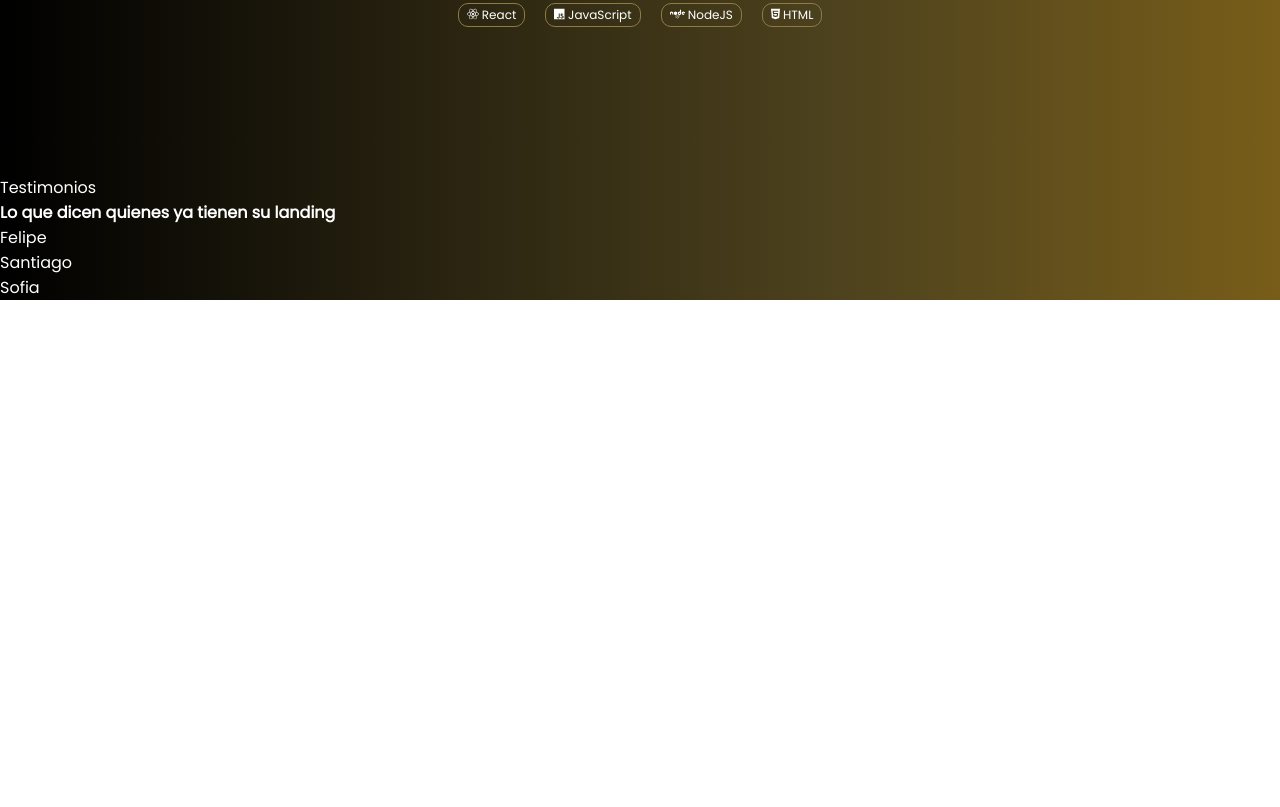
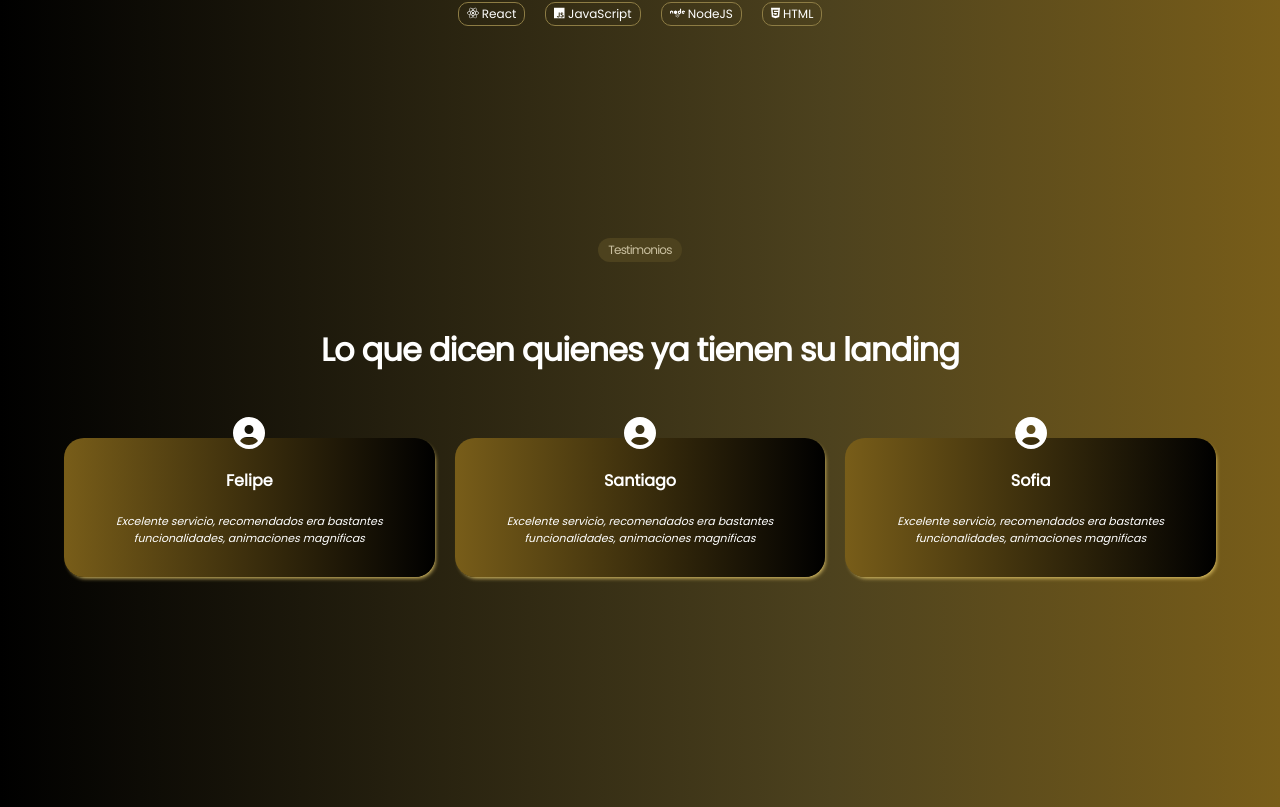
Before and after one commit to Danielgbit/Shop-Webs, a Next.js app: page / in a window 1280 px wide. Shown: the part 2148-2955 px from the top of the page. Before the commit the page ends 2448 px from the top, so only its background shows below. Built offline with nearby package versions, Linux system fonts and the light colour scheme.

Commit message:
Add the testimonials section and its styles

```diff
--- a/src/components/DesignedTitle/DesignedTitle.module.css
+++ b/src/components/DesignedTitle/DesignedTitle.module.css
@@ -1,5 +1,5 @@
 .title {
-    font-size: 14px;
+    font-size: 12px;
     background-color: #4D421E;
     color: #cbc1a1;
     padding: 3px 10px;
--- a/src/components/DesignedTitle/DesignedTitle.tsx
+++ b/src/components/DesignedTitle/DesignedTitle.tsx
@@ -1,9 +1,12 @@
+import React from 'react'
 import styles from './DesignedTitle.module.css'
 
-const DesignedTitle = ({ props }) => {
-  return <span className={styles.title}>
+interface titleProps {
+  title: string
+}
 
-  </span>
+const DesignedTitle: React.FC<titleProps> = ({ title }) => {
+  return <span className={styles.title}>{title}</span>
 }
 
 export default DesignedTitle
--- a/src/sections/Portafolio/Portafolio.tsx
+++ b/src/sections/Portafolio/Portafolio.tsx
@@ -3,11 +3,14 @@ import styles from './Portafolio.module.css'
 import { FontAwesomeIcon } from '@fortawesome/react-fontawesome'
 import landingOne from '../../../public/images/landing-page-1.png'
 import landingTwo from '../../../public/images/landing-page-2.png'
+import DesignedTitle from '@/components/DesignedTitle/DesignedTitle'
 
 
 const Portafolio = () => {
   return <section className={styles.portafolioSection}>
-    <span className={styles.title}>Portafolio</span>
+      <DesignedTitle
+        title='Portafolio'
+      />
     <div className={styles.headlineSection}>
         <h3 className={styles.headline}>Mira algunos ejemplos recientes</h3>
         <p className={styles.description}>Cada landing page que desarrollo está diseñada a la medida de las necesidades del cliente, cuidando tanto la estética como el rendimiento. </p>
--- /dev/null
+++ b/src/sections/Testimonials/Testimonials.module.css
@@ -0,0 +1,60 @@
+.testimonialsSection{
+    display: flex;
+    flex-direction: column;
+    justify-content: center;
+    align-items: center;
+    margin: 15% 0;
+
+    .headLine {
+        margin: 5% 0 2% 0;
+        font-size: 2rem;
+        letter-spacing: -0.8px;
+    }
+
+    .testimonialsContainer {
+        display: flex;
+        gap: 20px;
+        margin: 3% 5%;
+
+
+        .testimonial {
+            background: linear-gradient(90deg,rgba(77, 66, 30, 1) 0%, rgba(120, 93, 25, 1) 0%, rgba(0, 0, 0, 1) 100%);
+            box-shadow: 2px 3px 4px -2px #eccf6f;
+            padding: 30px 10px;
+            display: flex;
+            flex-direction: column;
+            border-radius: 20px;
+            position: relative;
+            transition: all 0.3s ease-in-out;
+
+
+            &:hover {
+                transform: translateY(-10px);
+            box-shadow: 0px 3px 4px -2px #000000;
+
+            }
+
+            .icon{
+                position:absolute;
+                top: -15%;
+                left: 50%;
+                font-size: 2rem;
+                transform: translateX(-50%);
+            }
+
+            .name {
+                text-align: center;
+                font-size: 16px;
+                font-weight: 800;
+                margin-bottom: 20px;
+            }
+
+            .content {
+                text-align: center;
+                font-size: 11px;
+                font-style: italic;
+            }
+
+        }
+    }
+}
--- a/src/sections/Testimonials/Testimonials.tsx
+++ b/src/sections/Testimonials/Testimonials.tsx
@@ -1,19 +1,29 @@
+import DesignedTitle from "@/components/DesignedTitle/DesignedTitle"
+import styles from './Testimonials.module.css'
+import { FontAwesomeIcon } from "@fortawesome/react-fontawesome"
+import { faUserCircle } from "@fortawesome/free-solid-svg-icons"
+
 const Testimonials = () => {
-  return <section>
-    <span>Testimonios</span>
-    <h4>Lo que dicen quienes ya tienen su landing</h4>
-    <div>
-        <div>
-            <span>Felipe</span>
-            <p></p>
+  return <section className={styles.testimonialsSection}>
+    <DesignedTitle
+        title="Testimonios"
+    />
+    <h4 className={styles.headLine}>Lo que dicen quienes ya tienen su landing</h4>
+    <div className={styles.testimonialsContainer}>
+        <div className={styles.testimonial}>
+            <FontAwesomeIcon icon={faUserCircle} className={styles.icon}/>
+            <span className={styles.name}>Felipe</span>
+            <p className={styles.content}>Excelente servicio, recomendados era bastantes funcionalidades, animaciones magnificas</p>
         </div>
-        <div>
-            <span>Santiago</span>
-            <p></p>
+        <div className={styles.testimonial}>
+            <FontAwesomeIcon icon={faUserCircle} className={styles.icon}/>
+            <span className={styles.name}>Santiago</span>
+            <p className={styles.content}>Excelente servicio, recomendados era bastantes funcionalidades, animaciones magnificas</p>
         </div>
-        <div>
-            <span>Sofia</span>
-            <p></p>
+        <div className={styles.testimonial}>
+            <FontAwesomeIcon icon={faUserCircle} className={styles.icon}/>
+            <span className={styles.name}>Sofia</span>
+            <p className={styles.content}>Excelente servicio, recomendados era bastantes funcionalidades, animaciones magnificas</p>
         </div>
     </div>
 
```
